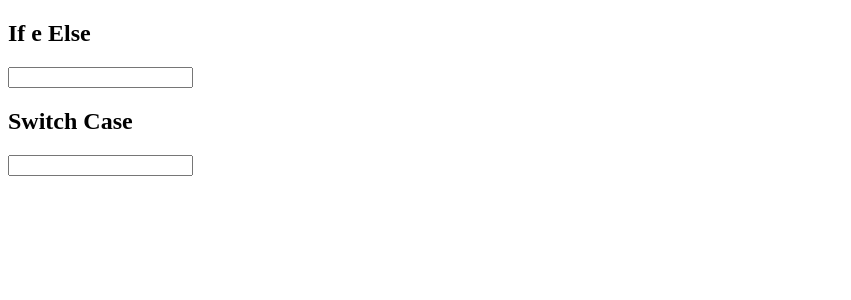
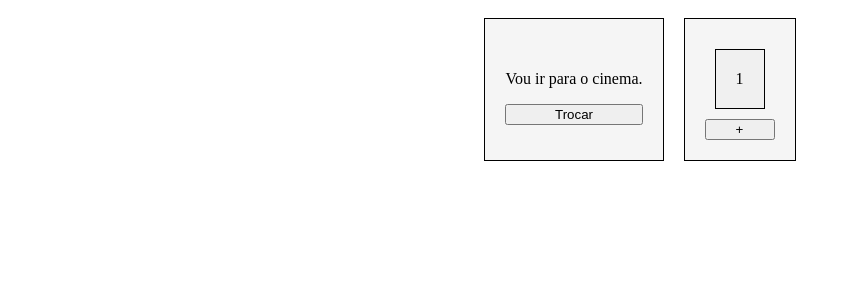
Before and after one commit to M4rc1an0/Aulas-FPR, a React (Create React App) app in the folder my-app/: page / in a window 1280 px wide. Shown: the top 300 px of the page, without its empty margins (0-851 px from the left). Built offline with nearby package versions, Linux system fonts and the light colour scheme.

Commit message:
use-state

```diff
--- a/my-app/src/App.css
+++ b/my-app/src/App.css
@@ -1,61 +1,15 @@
 .container {
   display: flex;
   justify-content: center;
+  width: 100%;
 }
 
 .box {
   border: 1px solid #000;
   background: rgba(238, 238, 238, 0.562);
   padding: 20px;
+  margin: 10px;
+  flex-direction: column;
   display: flex;
-  flex-direction: column;
+  justify-content: center;
 }
-
-.listagem {
-  border: 2px solid #000;
-  margin: 5px;
-  padding: 10px;
-  display: flex;
-  align-items: center;
-}
-
-.pessoa {
-  display: flex;
-  align-items: center;
-  border-left: 2px solid rgb(0, 0, 0);
-  list-style: none;
-  font-size: 15px;
-  margin: 5px 10px;
-  padding: 5px;
-}
-
-.pessoa p {
-  margin: 0;
-  font-weight: bold;
-  color: rgb(0, 0, 0);
-  margin: 0 5px;
-}
-
-.div-pai {
-  border: 2px solid rgb(0, 0, 0);
-
-}
-
-.titulo-pai {
-  border: 2px solid rgb(0, 0, 0);
-  list-style: none;
-  padding: 5px;
-  font-weight: bold;
-}
-
-.cade-pai{
-  border: 2px solid rgb(255, 0, 0);
-  color:rgb(255, 0, 0);
-  list-style: none;
-  padding: 9px 10px;
-  font-weight: bold;
-}
-
-.titulo {
-  border: 2px solid #000;
-}
--- a/my-app/src/App.js
+++ b/my-app/src/App.js
@@ -1,22 +1,30 @@
+import { useState } from 'react';
 import './App.css';
-import { ifElse, funcSwitch } from './utils';
 
 function App() {
+  const [verbo, setVerbo] = useState('ir')
+  const [local, setLocal] = useState('cinema')
+  const [acrescentar, setAcrescentar] = useState(1)
 
-  // quero que você faça uma condição que se o valor digitado no input
-  // for --Guitarra-- console tem que aparecer 'tem cordas'
-  // se digitar --Bateria-- console aparece 'tem pedal, e se digitar
-  // --Microfone-- console aparece 'tem fios', se não 'não existe esse instrumento'
+  function mudarRota() {
+    setVerbo('voltar')
+    setLocal('trabalho')
+  }
 
-  // quero que você faça um console com switch case que faça algo com 3 opções e tenha
-  // uma opção para quando não atender as 3 opções.
+  function multiplicar() {
+    setAcrescentar(acrescentar * 4)
+  }
 
   return (
-    <div className="App">
-      <h2>If e Else</h2>
-      <input onChange={(e) => {ifElse(e.target.value)}} />
-      <h2>Switch Case</h2>
-      <input onChange={(e) => {funcSwitch(e.target.value)}}/>
+    <div className="container">
+        <div className='box'>
+          <p>Vou {verbo} para o {local}.</p>
+          <button onClick={() => mudarRota()}>Trocar</button>
+        </div>
+        <div className='box'>
+          <p className='box'>{acrescentar}</p>
+          <button onClick={() => multiplicar()}>+</button>
+        </div>
     </div>
   );
 }
--- a/my-app/src/utils/index.jsx
+++ /dev/null
@@ -1,29 +0,0 @@
-export const ifElse = (valor) => {
-    if (valor === 'Guitarra') {
-        console.log('Tem cordas.')
-    }
-    else if (valor === 'Bateria') {
-        console.log('Tem pedal.')
-    }
-    else if (valor === 'Microfone') {
-        console.log('Tem fios')
-    }
-    else {
-        console.log('Não existe esse instrumento')
-    }
-}
-
-
-
-export const funcSwitch = (esporte) => {
-    switch (esporte) {
-        case "Skate":
-            console.log('Remar e fazer manobras'); break;
-        case "Futebol":
-            console.log('Tocar e fazer gols'); break;
-        case "Basquete":
-            console.log('Passar e fazer cestas'); break;
-        default:
-            console.log('Não existe esse esporte');
-    }
-}
```
